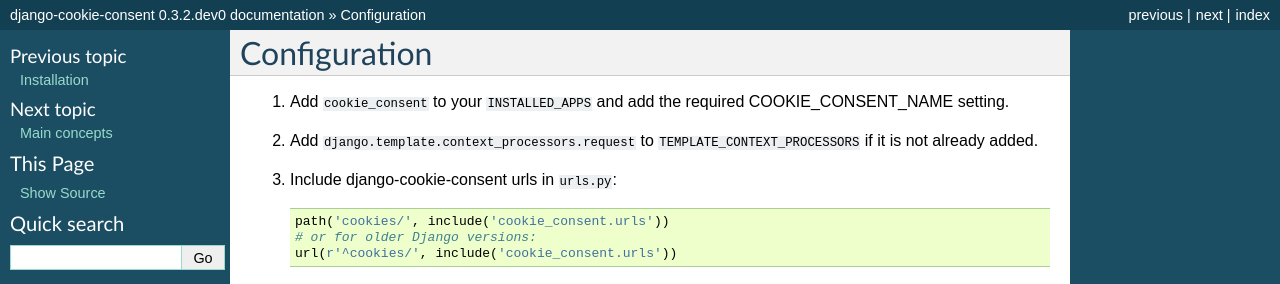
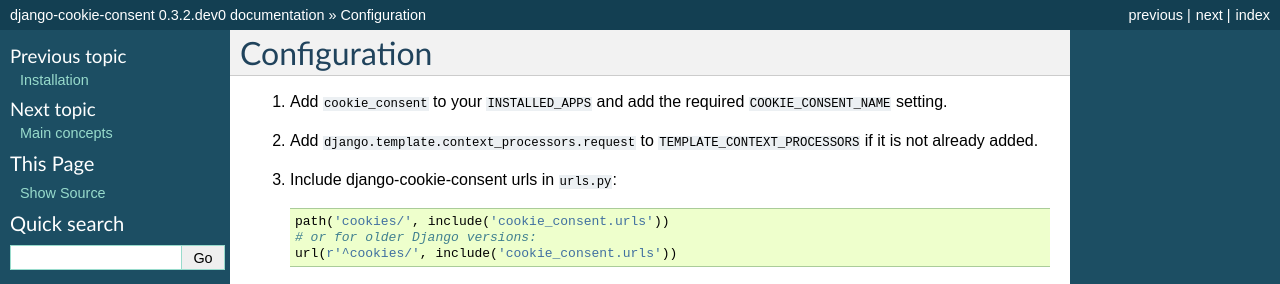
Before and after one commit to jazzband/django-cookie-consent, a Sphinx documentation site: the page built from docs/configuration.rst, in a window 1280 px wide. Shown: the top 284 px of the page. Built offline with Sphinx 7.4.7, drawn with Linux system fonts in a browser that asks for light colours; the version number is read from the project's files by our own code.

```diff
--- a/docs/configuration.rst
+++ b/docs/configuration.rst
@@ -2,7 +2,7 @@
 Configuration
 =============
 
-1. Add ``cookie_consent`` to your ``INSTALLED_APPS`` and add the required COOKIE_CONSENT_NAME setting.
+1. Add ``cookie_consent`` to your ``INSTALLED_APPS`` and add the required ``COOKIE_CONSENT_NAME`` setting.
 
 2. Add ``django.template.context_processors.request``
    to ``TEMPLATE_CONTEXT_PROCESSORS`` if it is not already added.
```
